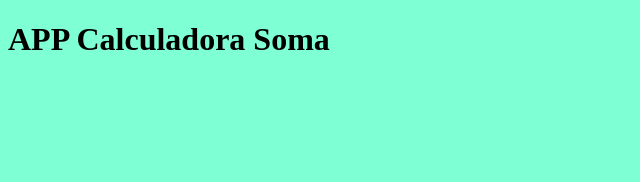
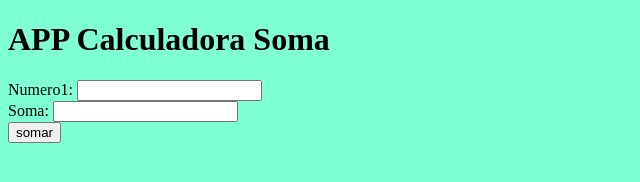
Before and after one commit to profedney/calcsoma, a plain HTML site: page index.html in a window 1280 px wide. Shown: the whole page, without its empty margins (0-640 px from the left). Drawn offline with Linux system fonts and the light colour scheme.

Commit message:
adicionado javascrip

```diff
--- a/index.html
+++ b/index.html
@@ -6,10 +6,23 @@
     <meta charset="UTF-8">
     <meta http-equiv="X-UA-Compatible" content="IE=edge">
     <meta name="viewport" content="width=device-width, initial-scale=1.0">
+    <meta name="description" content="Calculadora soma">
+    <meta name="keywords" content="calculadora, soma, marta, teresinha,">
+    <meta name="author" content="Edney Rossi">
     <title>APP Calculadora</title>
 </head>
 <body>
     <h1>APP Calculadora Soma</h1>
+    <form>
+        Numero1: <input type="text" name="num1"><br>
+        Soma: <input type="text" name="soma"><br>
+        <input type="button" value="somar" onclick="calcSum()">
+    </form>
+
+
+
+
+
    <script src="script.js"></script>
 </body>
 </html>
--- a/script.js
+++ b/script.js
@@ -1 +1,5 @@
-alert("Calculadora soma dos alunos Marta Teresinha");
+function calcSum() {
+    let num1 = document.getElementsByName("num1")[0].value;
+    let sum = Number(num1);
+    document.getElementsByName("soma")[0].value = sum;
+}
```
